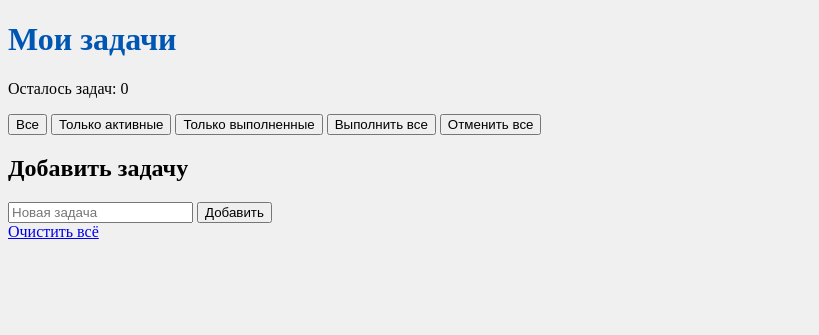
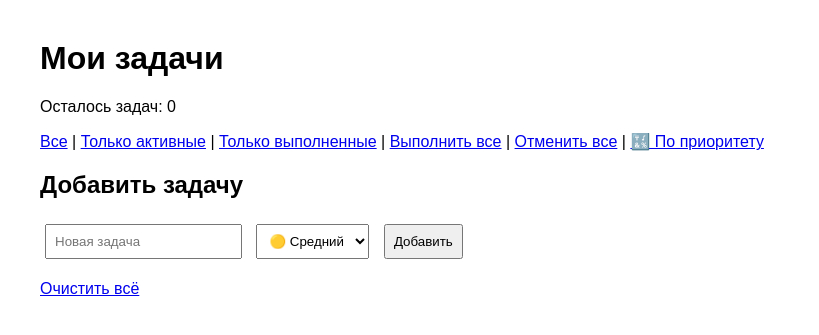
Before and after one commit to Update-lofi/PR6, a Flask app: page / in a window 1280 px wide. Shown: the top 335 px of the page, without its empty margins (0-819 px from the left). Run offline with Flask 3, Linux system fonts and the light colour scheme.

Commit message:
Добавлен выбор приоритета и отображение иконками

```diff
--- a/Task1/templates/index.html
+++ b/Task1/templates/index.html
@@ -1,24 +1,25 @@
 <!DOCTYPE html>
-<html lang="ru">
+<html>
 <head>
-    <meta charset="UTF-8">
     <title>Список дел</title>
     <style>
-        body { background-color: #f0f0f0; }
-        h1 { color: #0056b3; }
+        body { font-family: Arial; margin: 40px; }
+        input, select, button { padding: 8px; margin: 5px; }
     </style>
 </head>
 <body>
     <h1>Мои задачи</h1>
+
     <p>Осталось задач: {{ tasks|selectattr('done', 'equalto', False)|list|length }}</p>
 
-<div>
-    <a href="/"><button>Все</button></a>
-    <a href="/active"><button>Только активные</button></a>
-    <a href="/completed"><button>Только выполненные</button></a>
-    <a href="/complete_all"><button>Выполнить все</button></a>
-    <a href="/uncomplete_all"><button>Отменить все</button></a>
-</div>
+    <p>
+        <a href="/">Все</a> |
+        <a href="/active">Только активные</a> |
+        <a href="/completed">Только выполненные</a> |
+        <a href="/complete_all">Выполнить все</a> |
+        <a href="/uncomplete_all">Отменить все</a> |
+        <a href="/by_priority">🔣 По приоритету</a>
+    </p>
 
     <ul>
         {% for task in tasks %}
@@ -29,6 +30,15 @@
                 {% else %}
                     {{ task.text }}
                 {% endif %}
+
+                {% if task.priority == 'высокий' %}
+                    🔴
+                {% elif task.priority == 'средний' %}
+                    🟡
+                {% else %}
+                    🟢
+                {% endif %}
+
                 — <small>{{ task.date }}</small>
                 <a href="/toggle/{{ loop.index0 }}">✅ Выполнено</a>
                 <a href="/edit/{{ loop.index0 }}">Редактировать</a>
@@ -41,9 +51,16 @@
     <h2>Добавить задачу</h2>
     <form method="POST" action="/add">
         <input type="text" name="task" placeholder="Новая задача" required>
+
+        <select name="priority">
+            <option value="высокий">🔴 Высокий</option>
+            <option value="средний" selected>🟡 Средний</option>
+            <option value="низкий">🟢 Низкий</option>
+        </select>
+
         <button type="submit">Добавить</button>
     </form>
 
-    <a href="/clear_all">Очистить всё</a>
+    <p><a href="/clear_all">Очистить всё</a></p>
 </body>
 </html>
```
Lines whose indentation alone changed are shown as unchanged.
